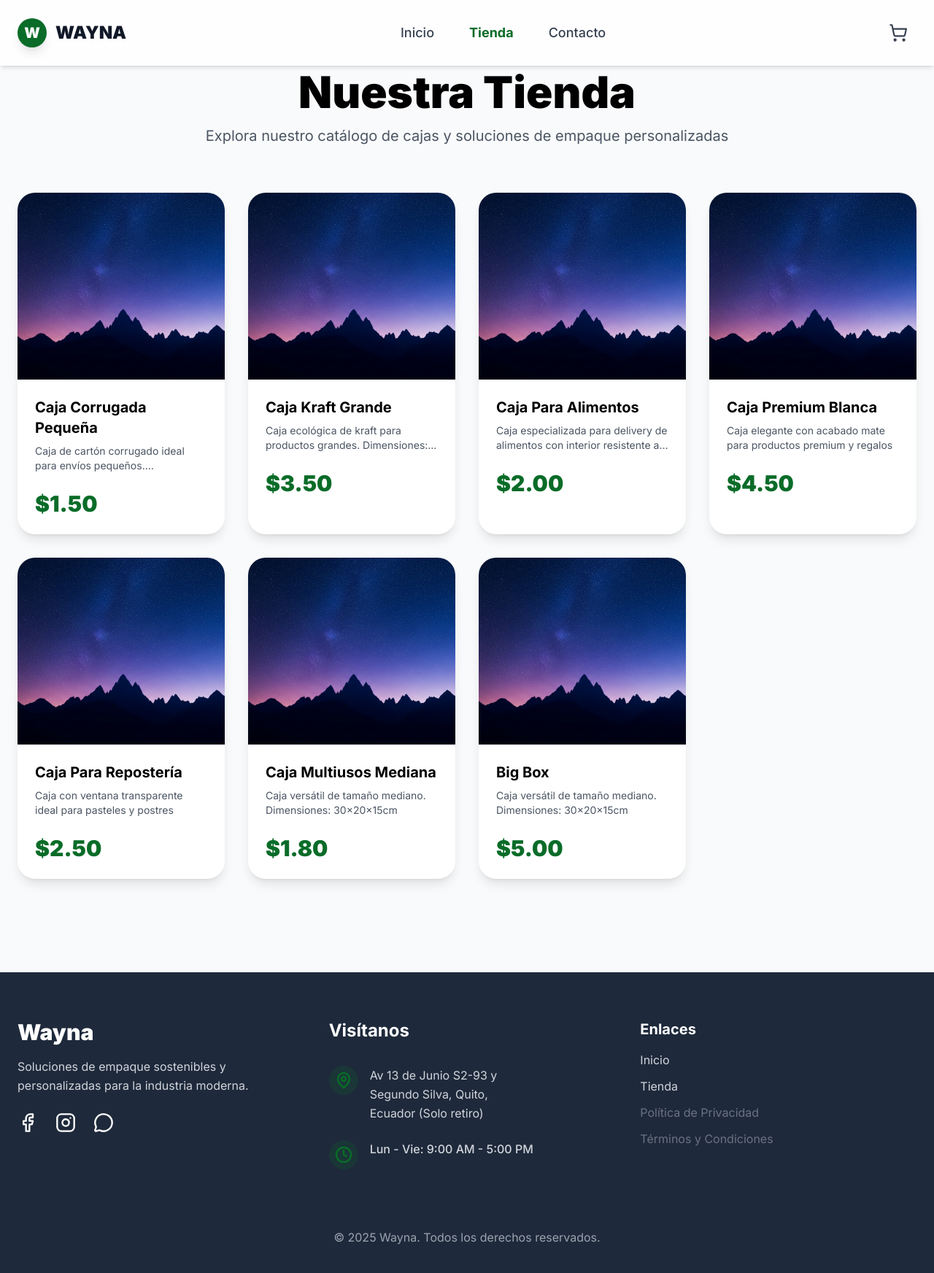
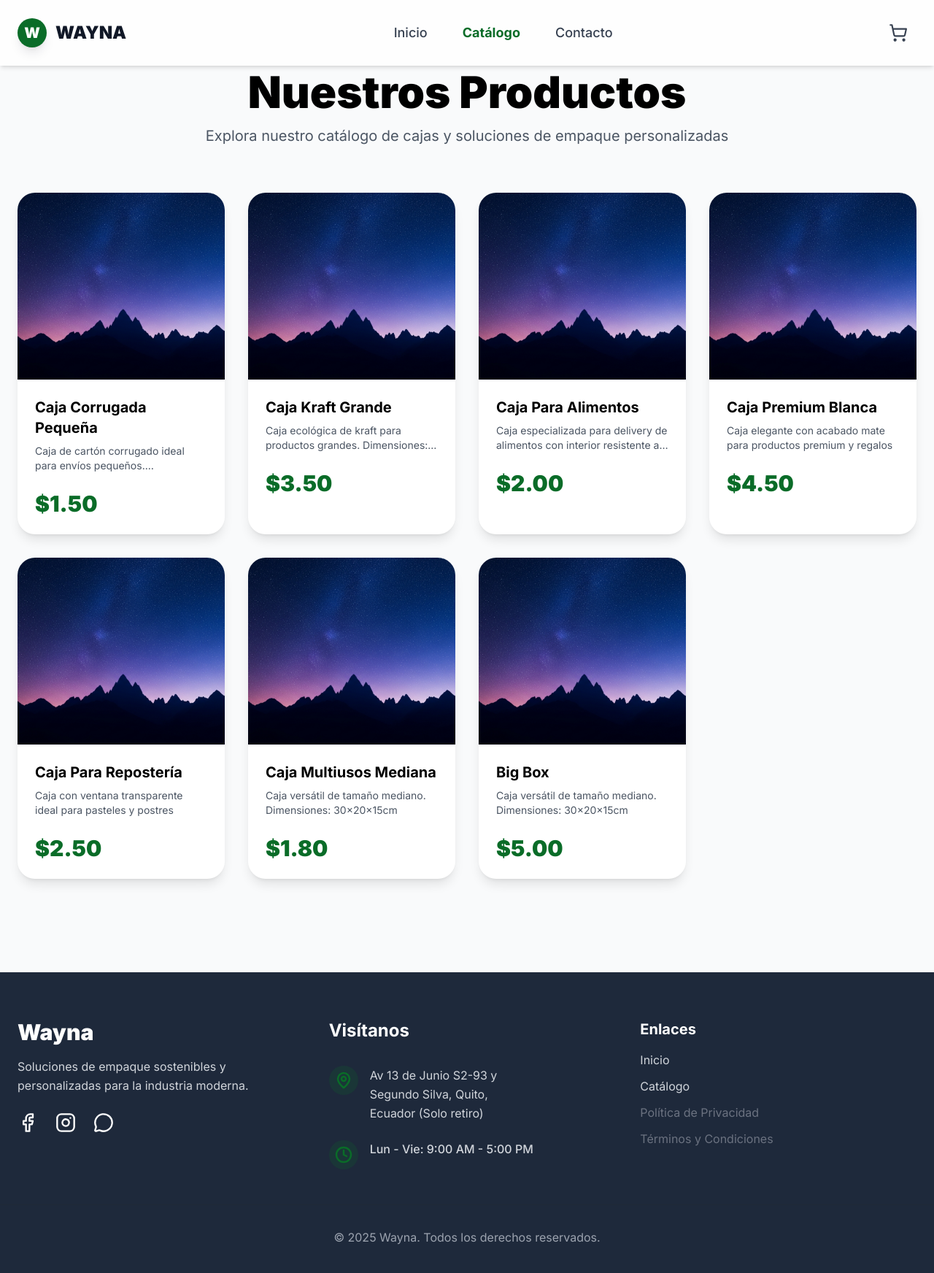
Before and after one commit to FelipeZapata137/Wayna-Web, a React (Vite) app: page /tienda in a window 1280 px wide. Shown: the top 1744 px of the page at 73% size. Built offline with nearby package versions, Linux system fonts and the light colour scheme.

Commit message:
Cambios pequeños:
1. Cambio de Color del Contáctanos del Hero.

2.  Cambio de palabra "Tienda" a Catálogo.

```diff
--- a/src/components/Footer.jsx
+++ b/src/components/Footer.jsx
@@ -78,7 +78,7 @@ export default function Footer() {
             </li>
             <li>
               <Link to="/tienda" className="hover:text-wayna-green transition">
-                Tienda
+                Catálogo
               </Link>
             </li>
             <li className="text-gray-500 cursor-not-allowed">
--- a/src/components/Hero.jsx
+++ b/src/components/Hero.jsx
@@ -22,17 +22,18 @@ export default function Hero() {
             to="/tienda"
             className="bg-wayna-green text-white px-12 py-5 rounded-full text-lg font-bold hover:bg-green-600 transition shadow-xl inline-block text-center"
           >
-            Ir a la Tienda
+            Ver Productos
           </Link>
 
           <a
             href="https://wa.me/593979116621"
             target="_blank"
             rel="noopener noreferrer"
-            className="border-2 border-white text-white px-12 py-5 rounded-full text-lg font-bold hover:bg-white hover:text-gray-900 transition inline-block text-center"
+            className="border-2 border-[#F58220] text-white px-12 py-5 rounded-full text-lg font-bold hover:bg-[#F58220] hover:text-gray-900 transition inline-block text-center"
           >
             Contáctanos
           </a>
+
 
         </div>
       </div>
--- a/src/components/Navbar.jsx
+++ b/src/components/Navbar.jsx
@@ -41,7 +41,7 @@ export default function Navbar() {
 
         <nav className="hidden lg:flex items-center gap-12 text-lg font-medium">
           <Link to="/" className={linkClasses('/')}>Inicio</Link>
-          <Link to="/tienda" className={linkClasses('/tienda')}>Tienda</Link>
+          <Link to="/tienda" className={linkClasses('/tienda')}>Catálogo</Link>
           <Link to="/contacto" className={linkClasses('/contacto')}>Contacto</Link>
         </nav>
 
--- a/src/components/Shop.jsx
+++ b/src/components/Shop.jsx
@@ -56,7 +56,7 @@ export default function Shop() {
       <div className="max-w-7xl mx-auto">
         <div className="text-center mb-16">
           <h1 data-aos="fade-up" className="text-5xl md:text-6xl font-black mb-4">
-            Nuestra Tienda
+            Nuestros Productos
           </h1>
           <p data-aos="fade-up" data-aos-delay="200" className="text-xl text-gray-600">
             Explora nuestro catálogo de cajas y soluciones de empaque personalizadas
```
